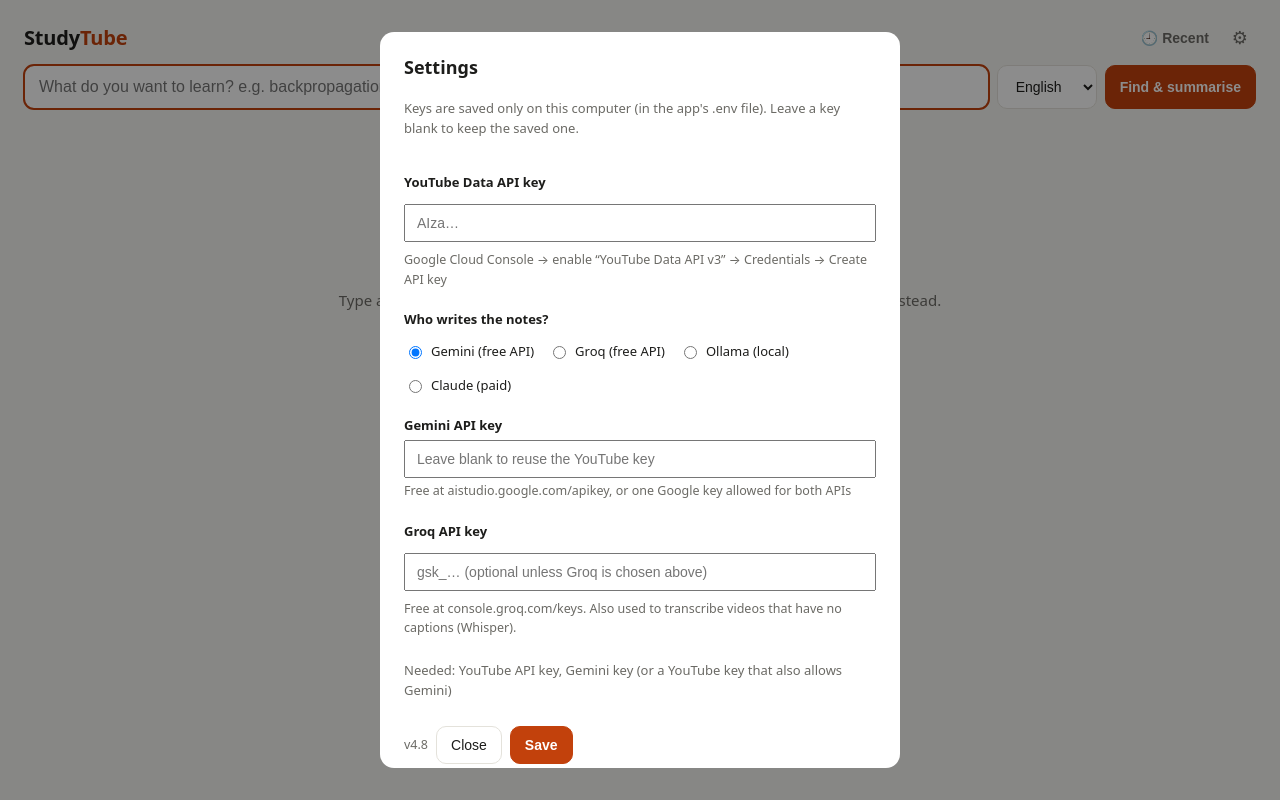
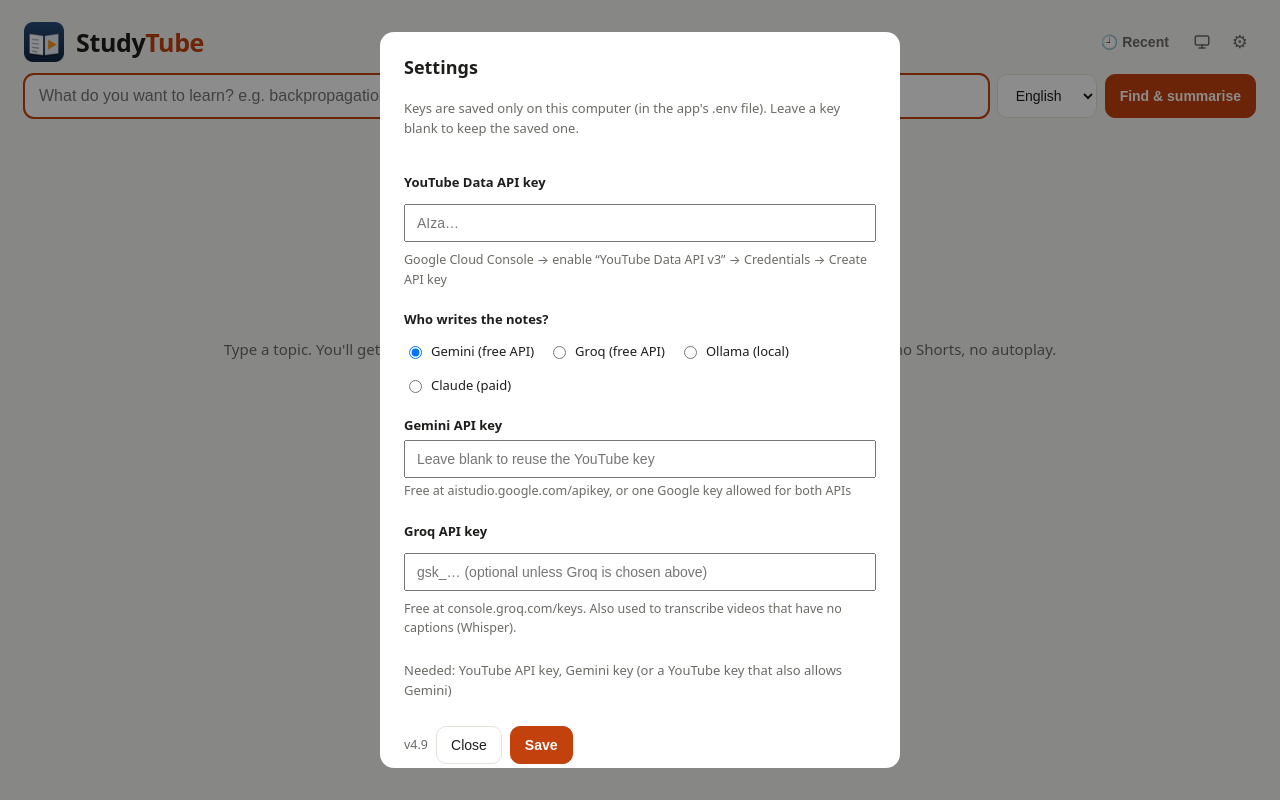
Before and after one commit to Harshverdhan-Soni/StudyTube, a Flask app: page / in a window 1280 px wide. Run offline with Flask 3, Linux system fonts and the light colour scheme; data that the repository does not hold is empty.

Commit message:
v4.9: light/dark/system theme, tagline and brand logo

```diff
--- a/app.py
+++ b/app.py
@@ -911,7 +911,20 @@ def stream(gen):
 # ---------------------------------------------------------------- routes
 @app.get("/")
 def index():
-    return render_template("index.html")
+    theme = cfg("THEME", "system").lower()
+    return render_template("index.html", theme=theme if theme in ("system", "light", "dark") else "system")
+
+
+@app.post("/api/theme")
+def api_theme():
+    t = (request.get_json(force=True).get("theme") or "").lower()
+    if t not in ("system", "light", "dark"):
+        return jsonify(error="bad theme"), 400
+    try:
+        save_env({"THEME": t})
+    except OSError:
+        os.environ["THEME"] = t
+    return jsonify(theme=t)
 
 
 @app.post("/api/search")
@@ -951,7 +964,7 @@ def save_env(updates):
     os.environ.update(updates)
 
 
-APP_VERSION = "4.8"
+APP_VERSION = "4.9"
 
 
 def settings_state():
--- a/templates/index.html
+++ b/templates/index.html
@@ -1,5 +1,5 @@
 <!DOCTYPE html>
-<html lang="en">
+<html lang="en" data-theme="{{ theme }}">
 <head>
 <meta charset="utf-8">
 <meta name="viewport" content="width=device-width, initial-scale=1">
@@ -10,8 +10,10 @@
 <link rel="stylesheet" href="/static/katex/katex.min.css">
 <script src="/static/katex/katex.min.js"></script>
 <style>
-  :root{--bg:#f6f5f1;--card:#fff;--ink:#1d1d1b;--muted:#6b6a65;--line:#e4e2db;--accent:#c2410c;--accent-soft:#fff1e8}
-  @media (prefers-color-scheme:dark){:root{--bg:#161614;--card:#1f1f1c;--ink:#ecebe6;--muted:#9c9a92;--line:#33322e;--accent:#fb923c;--accent-soft:#2a1d13}}
+  /* themes: light by default; dark when chosen, or when 'system' and Windows is in dark mode */
+  :root{--bg:#f6f5f1;--card:#fff;--ink:#1d1d1b;--muted:#6b6a65;--line:#e4e2db;--accent:#c2410c;--accent-soft:#fff1e8;color-scheme:light}
+  :root[data-theme="dark"]{--bg:#161614;--card:#1f1f1c;--ink:#ecebe6;--muted:#9c9a92;--line:#33322e;--accent:#fb923c;--accent-soft:#2a1d13;color-scheme:dark}
+  @media (prefers-color-scheme:dark){:root:not([data-theme="light"]){--bg:#161614;--card:#1f1f1c;--ink:#ecebe6;--muted:#9c9a92;--line:#33322e;--accent:#fb923c;--accent-soft:#2a1d13;color-scheme:dark}}
   *{box-sizing:border-box}
   body{margin:0;font:15px/1.55 system-ui,-apple-system,"Segoe UI",sans-serif;background:var(--bg);color:var(--ink)}
   header{padding:22px 24px 8px;max-width:1400px;margin:auto}
@@ -110,6 +112,20 @@
   .hbtn{background:none;border:1px solid transparent;font-size:14px;padding:6px 10px;color:var(--muted);font-weight:600;border-radius:9px}
   .hbtn:hover,.hbtn.on{border-color:var(--line);color:var(--ink);background:var(--card)}
   h1 .home{cursor:pointer}
+  .brand{display:flex;align-items:center;gap:12px;font-size:25px;font-weight:800;letter-spacing:-.015em;line-height:1}
+  .brand .logo{width:40px;height:40px;display:block;flex:none}
+  .brand .wm{color:var(--ink)}
+  .brand .wm span{color:#c2410c}
+  :root[data-theme="dark"] .brand .wm span{color:#F7931E}
+  @media (prefers-color-scheme:dark){:root:not([data-theme="light"]) .brand .wm span{color:#F7931E}}
+  .rm-legend i.lg-opt{background:#3a3934;border-style:dashed;border-color:#8b887f}
+  :root[data-theme="light"] .rm-legend i.lg-opt{background:#ECE8E1}
+  @media (prefers-color-scheme:light){:root:not([data-theme="dark"]) .rm-legend i.lg-opt{background:#ECE8E1}}
+  #themeBtn{display:inline-flex;align-items:center;justify-content:center;width:36px;height:34px;padding:0}
+  #themeBtn svg{display:block}
+  /* light theme: softer optional nodes in the roadmap */
+  :root[data-theme="light"] .rm .sub.opt{background:#ECE8E1;color:#1a1a18}
+  @media (prefers-color-scheme:light){:root:not([data-theme="dark"]) .rm .sub.opt{background:#ECE8E1;color:#1a1a18}}
   #recentPanel{position:absolute;right:24px;top:62px;width:min(460px,92vw);max-height:72vh;overflow:auto;z-index:8;
     background:var(--card);border:1px solid var(--line);border-radius:14px;box-shadow:0 12px 32px rgba(0,0,0,.28);padding:10px}
   #recentPanel input{width:100%;min-width:0;padding:9px 11px;font-size:14px;margin-bottom:6px}
@@ -135,6 +151,7 @@
   .rcard .t{font-size:13.5px;font-weight:600;line-height:1.3;display:-webkit-box;-webkit-line-clamp:2;-webkit-box-orient:vertical;overflow:hidden;min-height:35px}
   .welcome{text-align:center;color:var(--muted);padding:40px 20px 10px}
   .welcome img{width:84px;height:84px;margin-bottom:8px}
+  .welcome .tagline{font-size:22px;font-weight:800;color:var(--ink);letter-spacing:-.01em;margin-bottom:6px}
   .trbar{display:flex;align-items:center;justify-content:space-between;gap:10px;font-size:12.5px;color:var(--muted);
     padding:10px 0;margin-bottom:8px;border-bottom:1px dashed var(--line);position:sticky;top:0;background:var(--card)}
   .trbar button{font-size:12px;padding:5px 10px}
@@ -233,8 +250,9 @@
 </head>
 <body>
 <header>
-  <h1><div class="home" id="homeLink" title="Home">Study<span>Tube</span></div>
+  <h1><div class="home brand" id="homeLink" title="Home"><img class="logo" src="/static/icon-192.png" alt=""><span class="wm">Study<span>Tube</span></span></div>
     <div class="hbtns"><button class="hbtn" id="recentBtn" title="Previously searched">🕘 Recent</button>
+    <button class="hbtn" id="themeBtn" type="button" aria-label="Theme"></button>
     <button class="gear" id="gear" title="Settings">⚙</button></div></h1>
   <div id="recentPanel" class="hidden">
     <input id="rfilter" type="text" placeholder="Filter your saved notes…" autocomplete="off">
@@ -287,7 +305,7 @@
   </section>
 </main>
 <div id="empty"><div id="home">
-  <div class="welcome"><img src="/static/icon-192.png" alt=""><div>Type a topic. You'll get the single best video to watch, and notes you can read instead.</div></div>
+  <div class="welcome"><img src="/static/icon-192.png" alt=""><div class="tagline">Study, not scroll.</div><div>Type a topic. You'll get the single best video to watch, and notes you can read instead. No feed, no Shorts, no autoplay.</div></div>
   <div id="homeRecent"></div>
 </div></div>
 
@@ -771,7 +789,7 @@ function roadmapHTML(mode){
       <span><b style="color:var(--ink)">${s.pct}% done</b> · ${s.done} of ${s.total - s.skip}${s.doing ? ` · ${s.doing} in progress` : ""}${s.skip ? ` · ${s.skip} skipped` : ""}</span></div>
     <div class="rm-legend">
       <span><i style="background:#F7931E"></i>Milestone</span><span><i style="background:#F3E7D8"></i>Sub-topic</span>
-      <span><i style="background:#3a3934;border-style:dashed;border-color:#8b887f"></i>Optional</span>
+      <span><i class="lg-opt"></i>Optional</span>
       <span>Click a node to mark it Done, In progress or Skip</span></div>
     ${pre}
     <div class="rm-graph"><svg class="rm-links" aria-hidden="true"></svg>${rows}</div>
@@ -907,6 +925,30 @@ document.addEventListener("keydown", e => {
   else if (!$("#rmFull").classList.contains("hidden")) $("#rmFull").classList.add("hidden");
 });
 
+
+// ---- theme: System -> Light -> Dark, saved on this computer
+const THEMES = ["system", "light", "dark"];
+const THEME_ICON = {
+  system: '<svg aria-hidden="true" width="18" height="18" viewBox="0 0 24 24" fill="none" stroke="currentColor" stroke-width="2" stroke-linecap="round" stroke-linejoin="round"><rect x="3" y="4" width="18" height="12" rx="2"></rect><path d="M8 20h8M12 16v4"></path></svg>',
+  light: '<svg aria-hidden="true" width="18" height="18" viewBox="0 0 24 24" fill="none" stroke="currentColor" stroke-width="2" stroke-linecap="round" stroke-linejoin="round"><circle cx="12" cy="12" r="4"></circle><path d="M12 2v2M12 20v2M4.9 4.9l1.4 1.4M17.7 17.7l1.4 1.4M2 12h2M20 12h2M4.9 19.1l1.4-1.4M17.7 6.3l1.4-1.4"></path></svg>',
+  dark: '<svg aria-hidden="true" width="18" height="18" viewBox="0 0 24 24" fill="none" stroke="currentColor" stroke-width="2" stroke-linecap="round" stroke-linejoin="round"><path d="M21 12.8A9 9 0 1 1 11.2 3a7 7 0 0 0 9.8 9.8z"></path></svg>'};
+const THEME_NAME = {system: "System (follows Windows)", light: "Light", dark: "Dark"};
+function applyTheme(t){
+  document.documentElement.dataset.theme = t;
+  $("#themeBtn").innerHTML = THEME_ICON[t];
+  $("#themeBtn").title = `Theme: ${THEME_NAME[t]}. Click to change.`;
+  $("#themeBtn").setAttribute("aria-label", `Theme: ${THEME_NAME[t]}`);
+  // the roadmap's connector lines are measured from the layout, so redraw them
+  requestAnimationFrame(() => { ["#rm", "#rmFull"].forEach(s => { if ($(s).querySelector(".rm")) rmDrawLinks($(s)); }); });
+}
+$("#themeBtn").onclick = async () => {
+  const cur = document.documentElement.dataset.theme || "system";
+  const next = THEMES[(THEMES.indexOf(cur) + 1) % THEMES.length];
+  applyTheme(next);
+  try { await fetch("/api/theme", {method: "POST", headers: {"Content-Type": "application/json"}, body: JSON.stringify({theme: next})}); } catch {}
+};
+applyTheme(THEMES.includes(document.documentElement.dataset.theme) ? document.documentElement.dataset.theme : "system");
+
 // ---- settings / first run
 let settings = null;
 function syncProv(){
```
Also changed, not shown: launcher.py (+42 -8 lines), tools/make_icons.py (+10 -10 lines), README.md, static/splash-light.gif (added), 2 other files.
